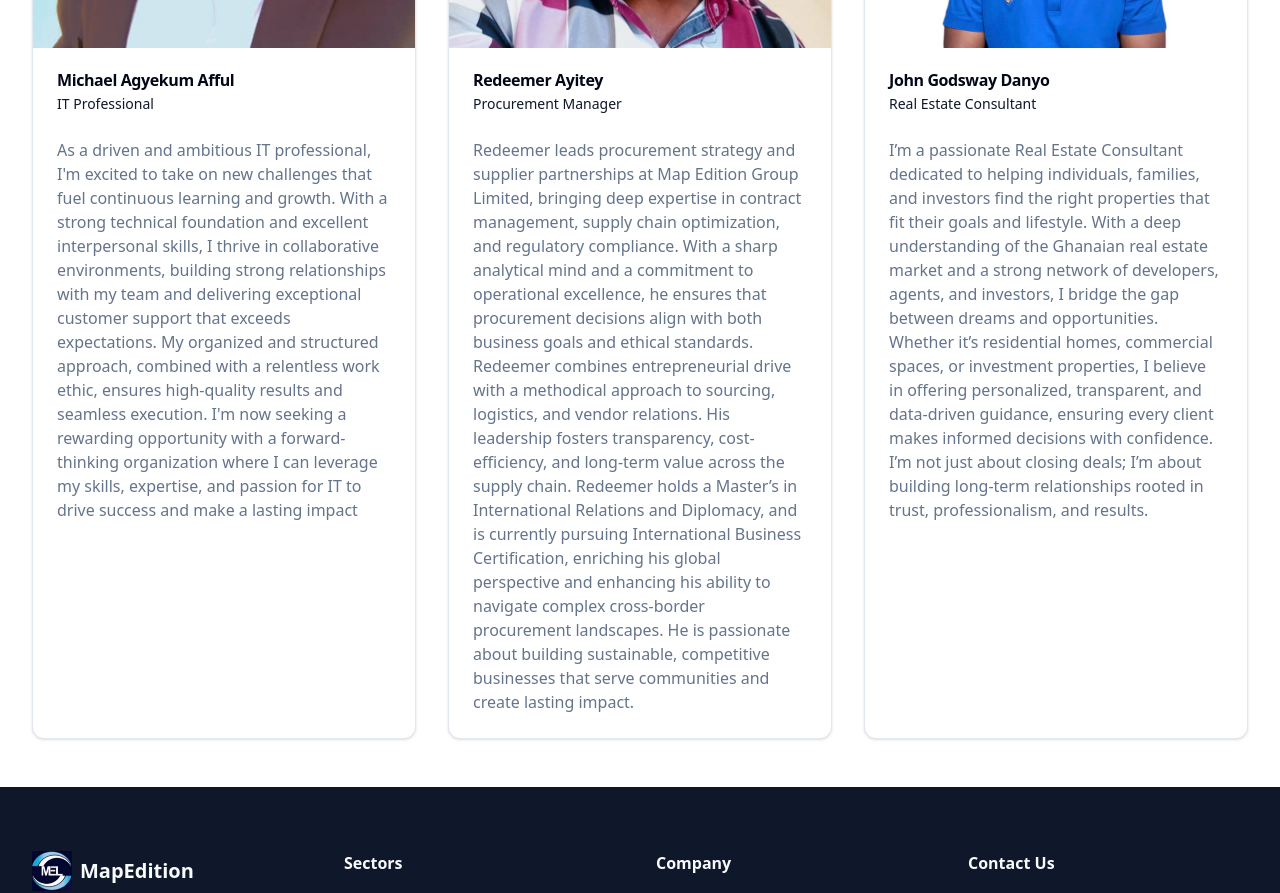
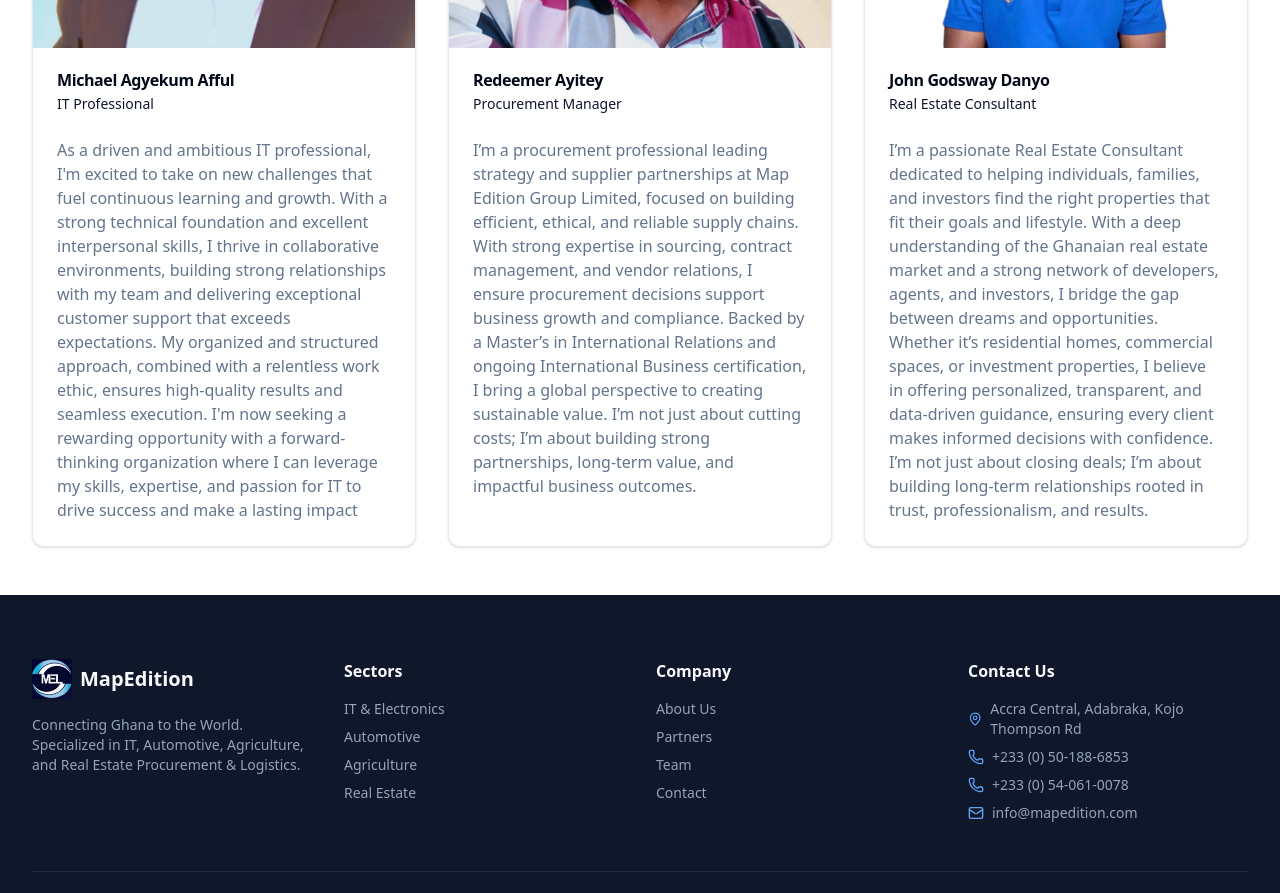
Before and after one commit to dngtemple/mapedition, a React (Vite) app: page /team in a window 1280 px wide. Shown: the part 580-1473 px from the top of the page. Built offline with nearby package versions, Linux system fonts and the light colour scheme.

Commit message:
changing bio of team member redi

```diff
--- a/src/pages/Team.tsx
+++ b/src/pages/Team.tsx
@@ -13,11 +13,7 @@ const teamMembers = [
     {
         name: "Redeemer Ayitey",
         role: "Procurement Manager",
-        bio: `Redeemer leads procurement strategy and supplier partnerships at Map Edition Group Limited, bringing deep expertise in contract management, supply chain optimization, and regulatory compliance. With a sharp analytical mind and a commitment to operational excellence, he ensures that procurement decisions align with both business goals and ethical standards.
-
-Redeemer combines entrepreneurial drive with a methodical approach to sourcing, logistics, and vendor relations. His leadership fosters transparency, cost-efficiency, and long-term value across the supply chain.
-
-Redeemer holds a Master’s in International Relations and Diplomacy, and is currently pursuing International Business Certification, enriching his global perspective and enhancing his ability to navigate complex cross-border procurement landscapes. He is passionate about building sustainable, competitive businesses that serve communities and create lasting impact.`,
+        bio:`I’m a procurement professional leading strategy and supplier partnerships at Map Edition Group Limited, focused on building efficient, ethical, and reliable supply chains. With strong expertise in sourcing, contract management, and vendor relations, I ensure procurement decisions support business growth and compliance. Backed by a Master’s in International Relations and ongoing International Business certification, I bring a global perspective to creating sustainable value. I’m not just about cutting costs; I’m about building strong partnerships, long-term value, and impactful business outcomes.`,
         photo: Redi,
     },
     {
```
